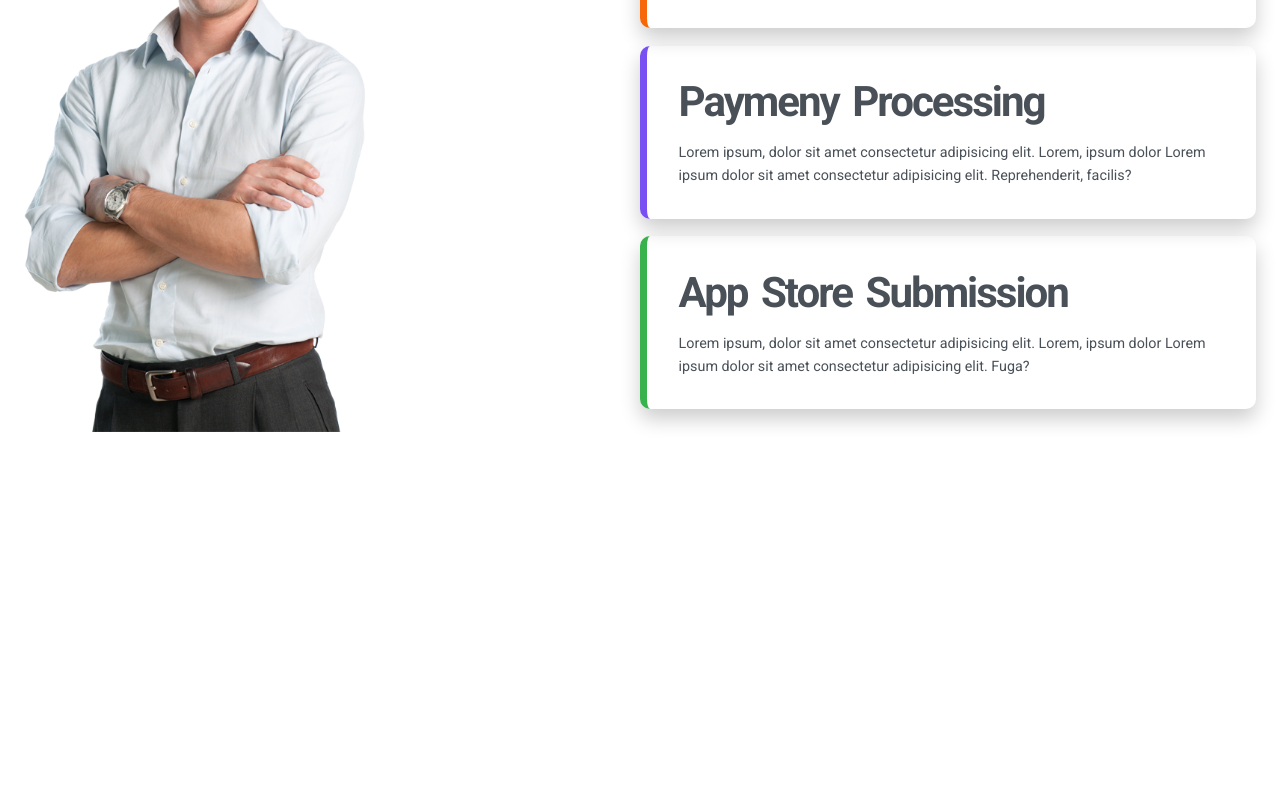
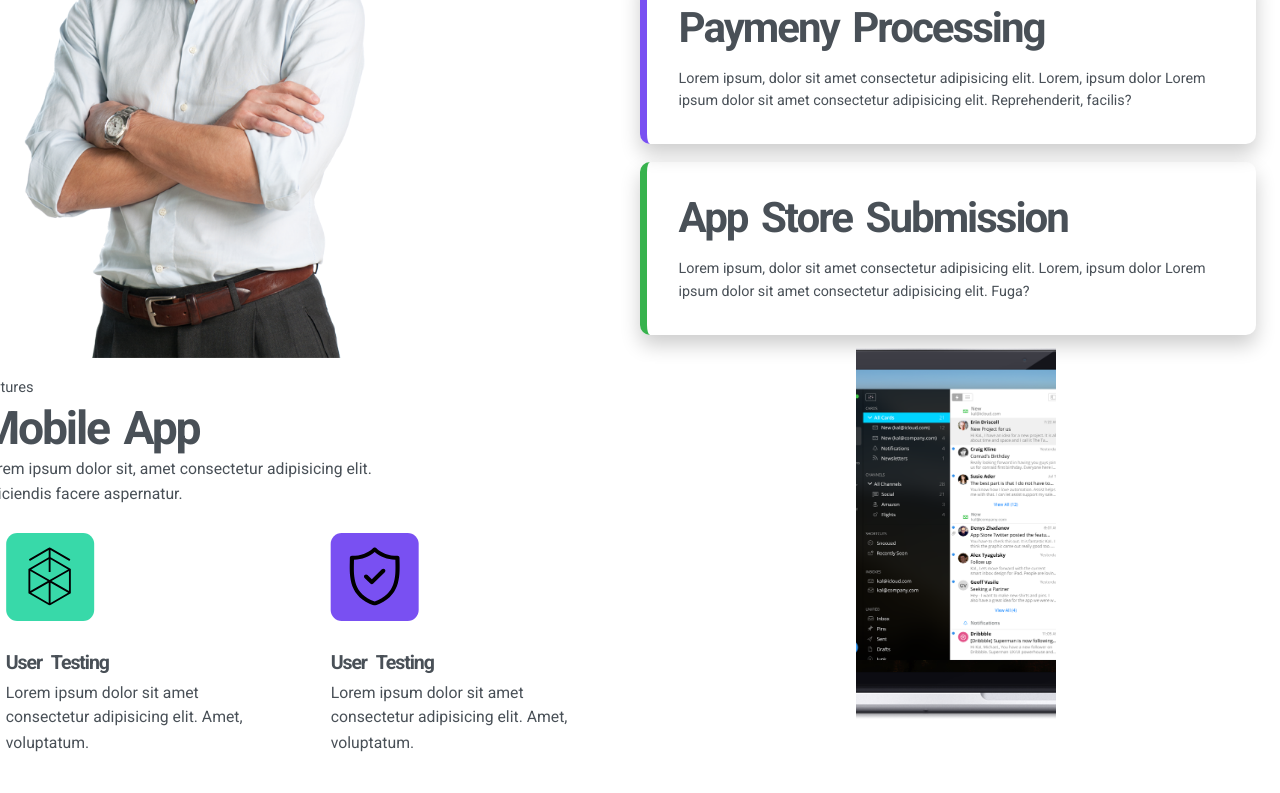
Before and after one commit to AliRezaDavuodi/frontendmentorship-05, a website: page index.html in a window 1280 px wide. Shown: the part 1843-2636 px from the top of the page. Before the commit the page ends 2299 px from the top, so only its background shows below. Drawn offline with Linux system fonts and the light colour scheme.

Commit message:
added features2 sectoin markup

```diff
--- a/index.html
+++ b/index.html
@@ -72,9 +72,10 @@
     <!-- main section -->
     <main>
       <!-- progress section -->
-      <section class="progress">
+      <section id="progress">
         <div class="container">
           <!-- cart items -->
+          <div class="progress">
             <ul class="progress__list">
               <li class="progress__item">
                 <h2 class="text heading h2">
@@ -92,8 +93,8 @@
                 </div>
                 <h3 class="text heading h3 card__heading">daily standup</h3>
                 <p class="text paragraph">
-                Lorem ipsum, dolor sit amet consectetur adipisicing elit. Magni,
-                a.
+                  Lorem ipsum, dolor sit amet consectetur adipisicing elit.
+                  Magni, a.
                 </p>
               </li>
 
@@ -101,7 +102,9 @@
                 <div class="progress__item--img card__img">
                   <img src="img/SVG/security.svg" alt="security" />
                 </div>
-              <h3 class="text heading h3 card__heading">weekly syn, meeting</h3>
+                <h3 class="text heading h3 card__heading">
+                  weekly syn, meeting
+                </h3>
                 <p class="text paragraph">
                   Lorem ipsum dolor sit amet consectetur adipisicing elit. Sunt,
                   error!
@@ -120,18 +123,19 @@
               </li>
             </ul>
           </div>
+        </div>
       </section>
 
       <!-- features -->
-      <section class="features-section">
+      <section id="features-section" class="bg-gray">
         <div class="container">
           <div class="features">
             <div class="features__left">
-              <div class="img">
+              <div class="feature-img">
                 <img src="img/iphone.png" alt="phone" />
               </div>
             </div>
-            <div class="features__right">
+            <div class="features__right mr pr scale">
               <span class="budget text">features</span>
               <h2 class="text heading h2">mobile app</h2>
               <p class="text paragraph">
@@ -204,6 +208,49 @@
           </div>
         </div>
       </section>
+
+      <!-- features -->
+      <section id="features-section">
+        <div class="container">
+          <div class="features">
+            <div class="features__right">
+              <span class="budget text">features</span>
+              <h2 class="text heading h2">mobile app</h2>
+              <p class="text paragraph">
+                Lorem ipsum dolor sit, amet consectetur adipisicing elit. <br />
+                Reiciendis facere aspernatur.
+              </p>
+              <ul class="features__list">
+                <li class="features__item card">
+                  <div class="features__item--img card__img">
+                    <img src="img/SVG/testing.svg" alt="testing" />
+                  </div>
+                  <h3 class="text heading h3 card__heading">user Testing</h3>
+                  <p class="text paragraph">
+                    Lorem ipsum dolor sit amet consectetur adipisicing elit.
+                    Amet, voluptatum.
+                  </p>
+                </li>
+                <li class="features__item card">
+                  <div class="features__item--img card__img">
+                    <img src="img/SVG/security.svg" alt="testing" />
+                  </div>
+                  <h3 class="text heading h3 card__heading">user Testing</h3>
+                  <p class="text paragraph">
+                    Lorem ipsum dolor sit amet consectetur adipisicing elit.
+                    Amet, voluptatum.
+                  </p>
+                </li>
+              </ul>
+            </div>
+            <div class="features__left">
+              <div class="features__left--img features__left--img__2 flex">
+                <img src="img/laptop.png" alt="phone" />
+              </div>
+            </div>
+          </div>
+        </div>
+      </section>
     </main>
 
     <!-- footer -->
```
Lines whose indentation alone changed are shown as unchanged.
